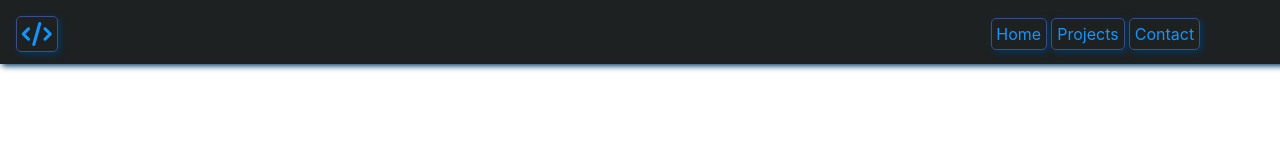
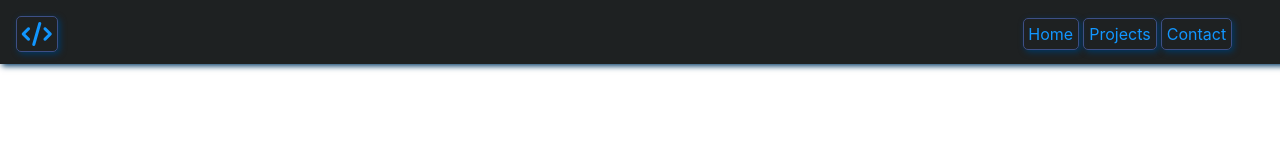
Before and after one commit to Vnzera/svelte-portfolio, a Svelte app: page / in a window 1280 px wide. Shown: the top 160 px of the page. Built offline with nearby package versions, Linux system fonts and the light colour scheme.

Commit message:
Changed margin-right for navbar

```diff
--- a/src/Header.svelte
+++ b/src/Header.svelte
@@ -25,7 +25,7 @@
     display: flex;
     justify-content: flex-end;
     align-items: center;
-    margin-right: 6rem;
+    margin-right: 4rem;
   }
 
   ul {
@@ -89,6 +89,7 @@
     border-radius: 5px;
     border: solid 0.01px #3e4f85;
     padding: 0.3rem;
+    margin: 0.5rem;
     cursor: pointer;
     background-color: #1e2122;
   }
```
